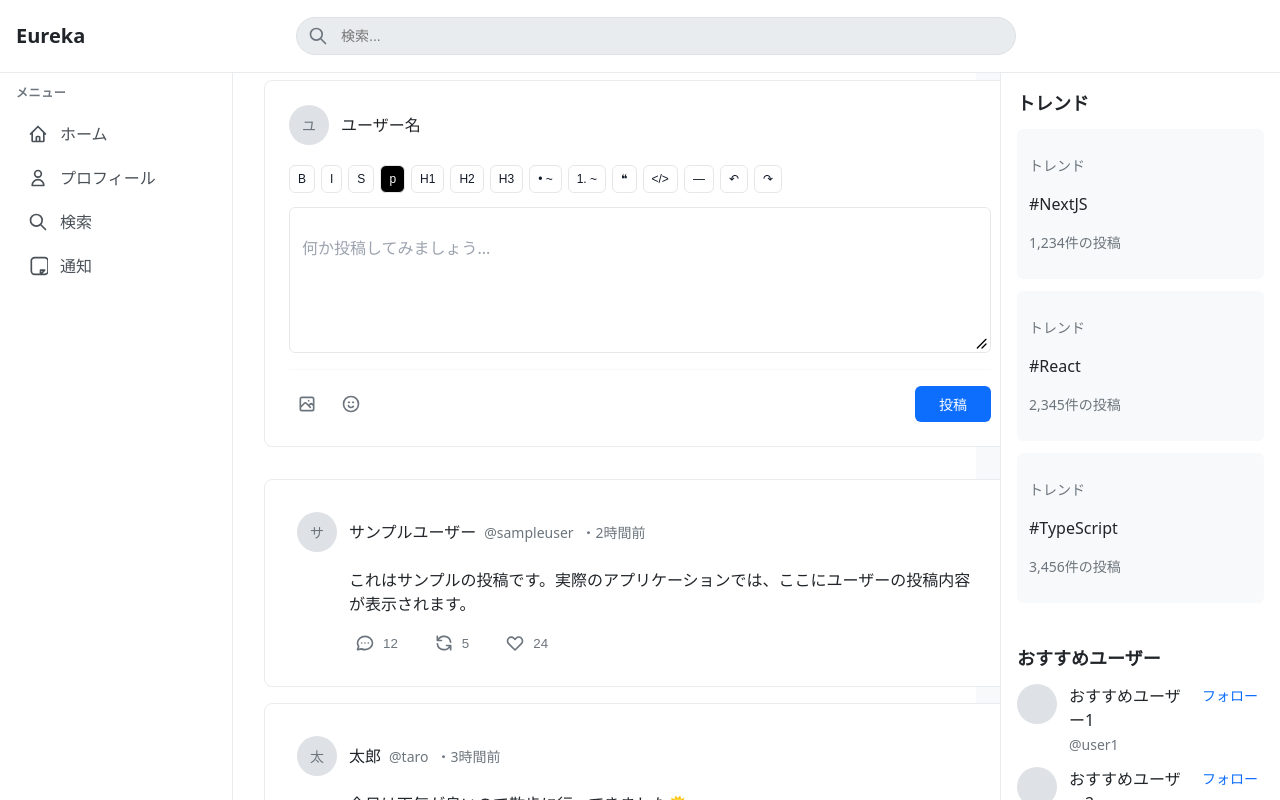
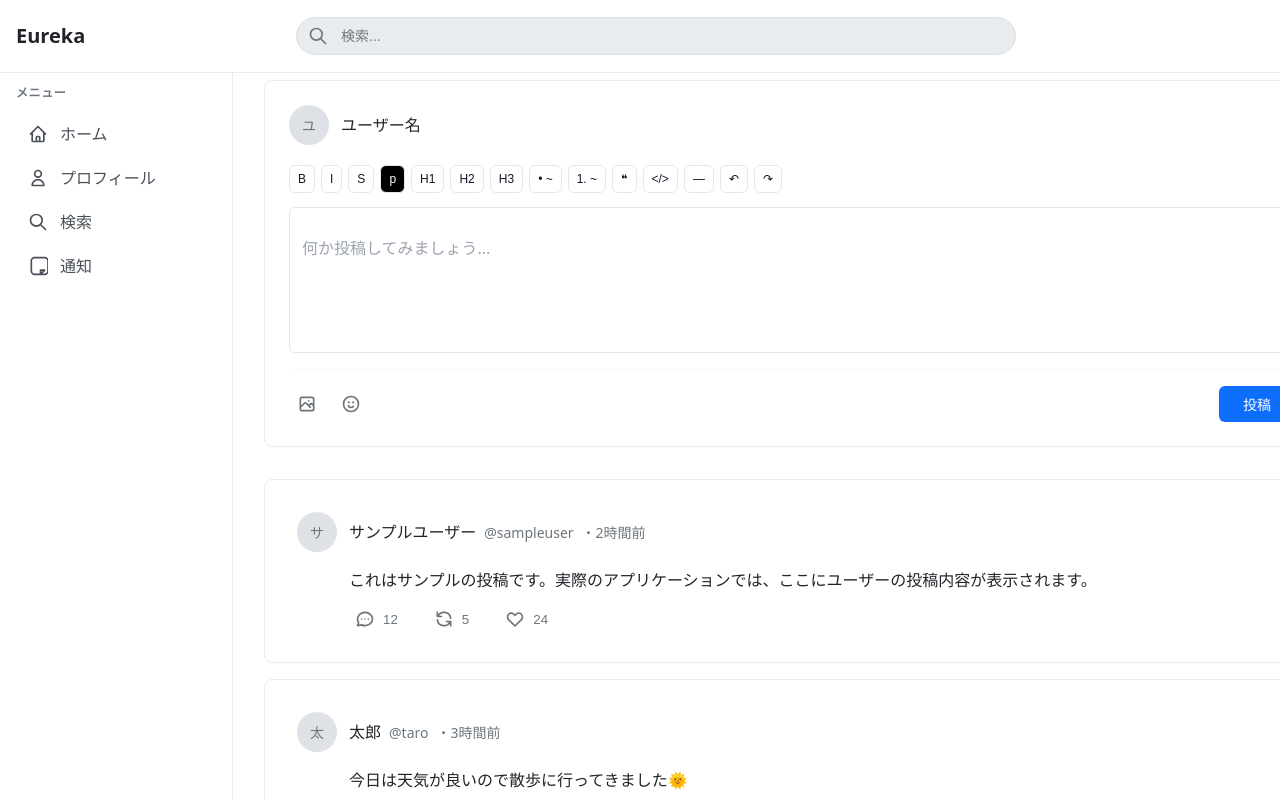
Before and after one commit to Uncle-Peke/eureka-editor-proto, a Next.js app in the folder frontend/: page / in a window 1280 px wide. Shown: the top 800 px of the page. Built offline with nearby package versions, Linux system fonts and the light colour scheme.

Commit message:
右サイドバーを削除し、MainLayoutのスタイルを調整。新たにSidebarToggleButtonコンポーネントを追加し、サイドバーの表示切替機能を実装しました。

```diff
--- a/frontend/src/app/page.tsx
+++ b/frontend/src/app/page.tsx
@@ -1,10 +1,10 @@
 "use client";
 
-import MainLayout from "@/components/layout/MainLayout";
 import PostEditor from "@/components/posts/PostEditor";
 import PostList from "@/components/posts/PostList";
 import { useState } from "react";
 import { Post } from "@/types/post";
+import MainLayout from "@/components/layout/MainLayout";
 
 export default function Page() {
   const [posts, setPosts] = useState<Post[]>([
--- a/frontend/src/components/layout/MainLayout.tsx
+++ b/frontend/src/components/layout/MainLayout.tsx
@@ -1,31 +1,30 @@
 "use client";
 
-import { ReactNode, useState } from "react";
+import React, { ReactNode } from "react";
 import Header from "./Header";
 import Sidebar from "./Sidebar";
-import RightSidebar from "./RightSidebar";
 
 interface MainLayoutProps {
   children: ReactNode;
 }
 
 export default function MainLayout({ children }: MainLayoutProps) {
-  const [rightSidebarWidth, setRightSidebarWidth] = useState(280);
   const headerH = 56;
   const gap = 24;
 
   return (
-    <div style={{ minHeight: "100vh", backgroundColor: "#f8f9fa" }}>
+    <div style={{ minHeight: "100vh", backgroundColor: "#000000" }}>
       <Header />
       <div
         style={{
           display: "grid",
-          gridTemplateColumns: `200px minmax(0,1fr) ${rightSidebarWidth}px`,
+          gridTemplateColumns: `200px minmax(0,1fr)`,
           columnGap: `${gap}px`,
           width: "100%",
           marginTop: `${headerH}px`,
           minHeight: `calc(100vh - ${headerH}px)`,
           alignItems: "start",
+          overflow: "hidden",
         }}
       >
         {/* 左サイドバー（sticky / fixedは使わない） */}
@@ -36,28 +35,14 @@ export default function MainLayout({ children }: MainLayoutProps) {
         {/* メイン（残り幅を自動で埋める） */}
         <main
           style={{
-            minWidth: 0, // 折返し時のはみ出し防止
             background: "white",
-            // overflow: "hidden", // ← 削除（切れの原因）
-            // 必要なら: overflowY: "auto"
+            minWidth: 0,
+            overflow: "hidden",
+            width: "100%",
           }}
         >
           {children}
         </main>
-
-        {/* 右サイドバー（sticky / fixedは使わない） */}
-        <div
-          style={{
-            position: "sticky",
-            top: `${headerH}px`,
-            height: `calc(100vh - ${headerH}px)`,
-          }}
-        >
-          <RightSidebar
-            width={rightSidebarWidth}
-            onWidthChange={setRightSidebarWidth}
-          />
-        </div>
       </div>
     </div>
   );
--- a/frontend/src/components/layout/RightSidebar.tsx
+++ /dev/null
@@ -1,175 +0,0 @@
-"use client";
-
-import { useEffect, useRef, useState } from "react";
-
-interface RightSidebarProps {
-  width: number;
-  onWidthChange: (width: number) => void;
-}
-
-export default function RightSidebar({
-  width,
-  onWidthChange,
-}: RightSidebarProps) {
-  const [isResizing, setIsResizing] = useState(false);
-  const startXRef = useRef(0);
-  const startWidthRef = useRef(0);
-
-  const handleMouseDown = (e: React.MouseEvent) => {
-    setIsResizing(true);
-    startXRef.current = e.clientX;
-    startWidthRef.current = width;
-    document.body.style.cursor = "col-resize";
-    document.body.style.userSelect = "none";
-  };
-
-  useEffect(() => {
-    if (!isResizing) return;
-    const onMove = (e: MouseEvent) => {
-      const deltaX = startXRef.current - e.clientX;
-      const next = Math.min(500, Math.max(200, startWidthRef.current + deltaX));
-      onWidthChange(next);
-    };
-    const onUp = () => {
-      setIsResizing(false);
-      document.body.style.cursor = "";
-      document.body.style.userSelect = "";
-    };
-    window.addEventListener("mousemove", onMove);
-    window.addEventListener("mouseup", onUp);
-    return () => {
-      window.removeEventListener("mousemove", onMove);
-      window.removeEventListener("mouseup", onUp);
-    };
-  }, [isResizing, onWidthChange]);
-
-  const trends = [
-    { tag: "#NextJS", posts: "1,234件の投稿" },
-    { tag: "#React", posts: "2,345件の投稿" },
-    { tag: "#TypeScript", posts: "3,456件の投稿" },
-  ];
-  const users = [
-    { username: "おすすめユーザー1", handle: "@user1" },
-    { username: "おすすめユーザー2", handle: "@user2" },
-  ];
-
-  return (
-    <aside
-      style={{
-        position: "relative", // ★ fixed/absolute禁止
-        width: "100%", // 親のグリッド列幅に一致
-        height: "100%",
-        backgroundColor: "white",
-        borderLeft: "1px solid #e9ecef",
-        padding: 16,
-        boxSizing: "border-box",
-      }}
-    >
-      {/* リサイズハンドル */}
-      <div
-        onMouseDown={handleMouseDown}
-        style={{
-          position: "absolute",
-          left: -4,
-          top: 0,
-          bottom: 0,
-          width: 8,
-          cursor: "col-resize",
-          zIndex: 1,
-        }}
-      />
-
-      <div style={{ display: "flex", flexDirection: "column", gap: 24 }}>
-        <section>
-          <h3
-            style={{
-              fontSize: 18,
-              fontWeight: "bold",
-              color: "#212529",
-              marginBottom: 12,
-            }}
-          >
-            トレンド
-          </h3>
-          <div style={{ display: "flex", flexDirection: "column", gap: 12 }}>
-            {trends.map((t) => (
-              <div
-                key={t.tag}
-                style={{ padding: 12, background: "#f8f9fa", borderRadius: 6 }}
-              >
-                <p style={{ fontSize: 14, color: "#6c757d" }}>トレンド</p>
-                <p style={{ fontWeight: 500, color: "#212529" }}>{t.tag}</p>
-                <p style={{ fontSize: 14, color: "#6c757d" }}>{t.posts}</p>
-              </div>
-            ))}
-          </div>
-        </section>
-
-        <section>
-          <h3
-            style={{
-              fontSize: 18,
-              fontWeight: "bold",
-              color: "#212529",
-              marginBottom: 12,
-            }}
-          >
-            おすすめユーザー
-          </h3>
-          <div style={{ display: "flex", flexDirection: "column", gap: 12 }}>
-            {users.map((u) => (
-              <div
-                key={u.handle}
-                style={{ display: "flex", alignItems: "flex-start", gap: 12 }}
-              >
-                <div
-                  style={{
-                    width: 40,
-                    height: 40,
-                    background: "#dee2e6",
-                    borderRadius: "50%",
-                  }}
-                />
-                <div
-                  style={{
-                    flex: 1,
-                    display: "flex",
-                    alignItems: "center",
-                    minHeight: 40,
-                  }}
-                >
-                  <div>
-                    <p style={{ fontWeight: 500, color: "#212529", margin: 0 }}>
-                      {u.username}
-                    </p>
-                    <p
-                      style={{
-                        fontSize: 14,
-                        color: "#6c757d",
-                        margin: "2px 0 0 0",
-                      }}
-                    >
-                      {u.handle}
-                    </p>
-                  </div>
-                </div>
-                <button
-                  style={{
-                    color: "#0d6efd",
-                    fontSize: 14,
-                    fontWeight: 500,
-                    border: "none",
-                    background: "transparent",
-                    cursor: "pointer",
-                  }}
-                >
-                  フォロー
-                </button>
-              </div>
-            ))}
-          </div>
-        </section>
-      </div>
-    </aside>
-  );
-}
```
Also changed, not shown: frontend/src/components/ui/SidebarToggleButton.tsx (added, +75 -0 lines).
